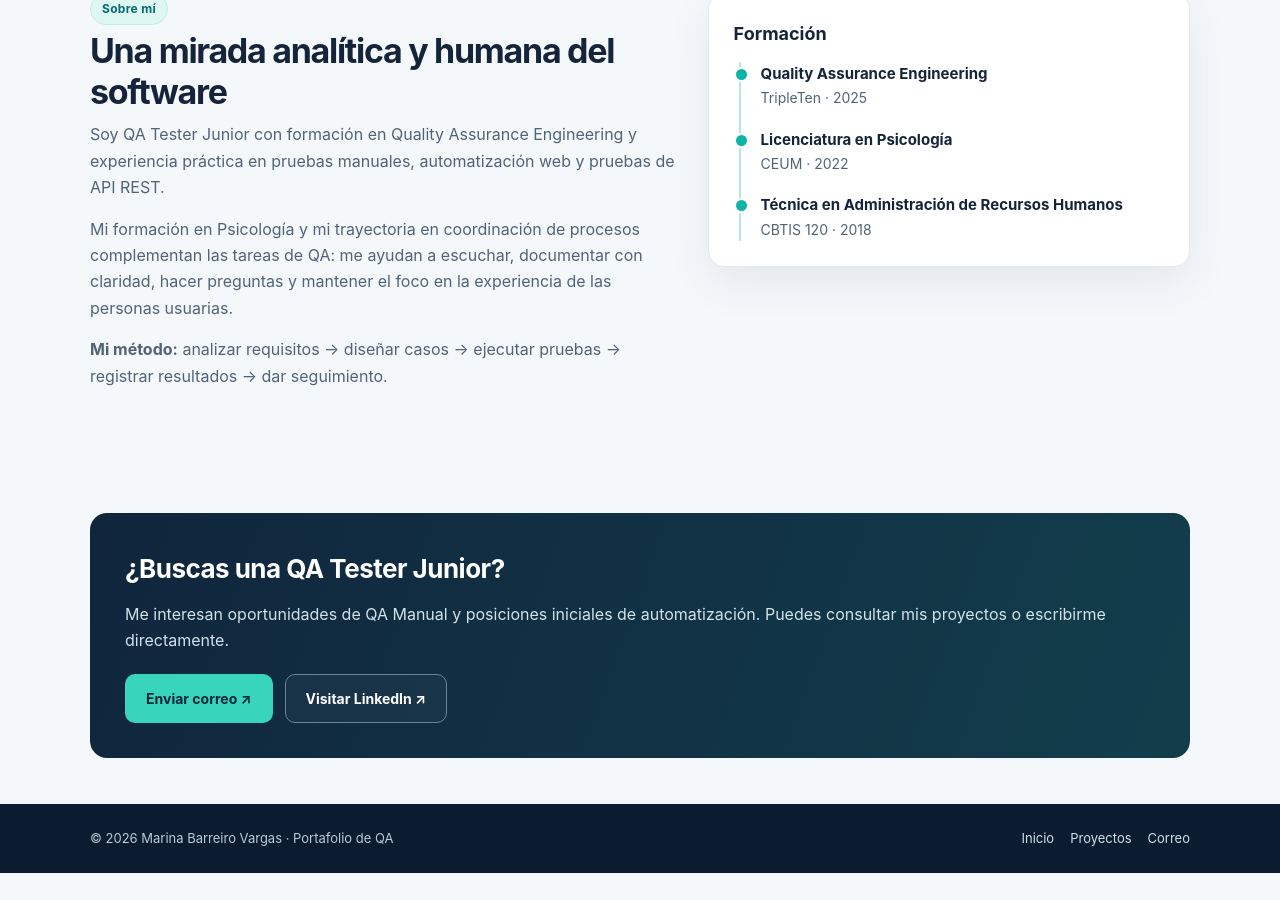
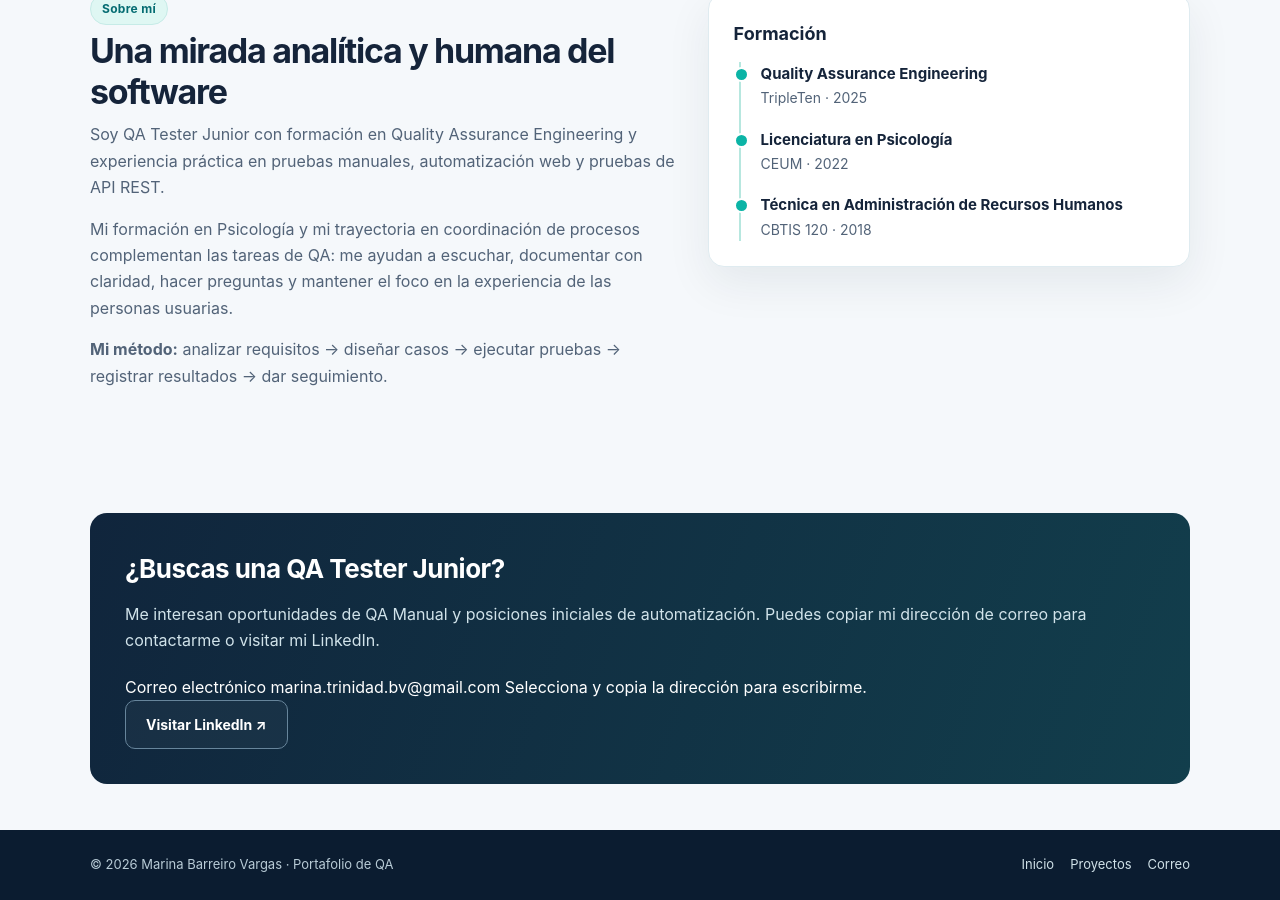
Before and after one commit to Chopiwix/Portafolio, a Jekyll site: the page built from index.md, in a window 1280 px wide and 900 px high, scrolled down 1702 px. Built offline with Jekyll 4.4.1, drawn with Linux system fonts in a browser that asks for light colours; before the commit the page ends 2575 px from its top, so only the background shows below that; some of the changed text lies outside the part shown.

Commit message:
fix(contact): mostrar correo visible y navegación funcional sin mailto

```diff
--- a/index.md
+++ b/index.md
@@ -14,7 +14,7 @@ permalink: /
       <div class="actions">
         <a class="button button-primary" href="{{ '/proyectos.html' | relative_url }}">Explorar proyectos <span aria-hidden="true">↗</span></a>
         <a class="button button-outline" href="https://github.com/Chopiwix" target="_blank" rel="noopener noreferrer">Ver GitHub ↗</a>
-        <a class="button button-outline" href="mailto:marina.trinidad.bv@gmail.com">Contactarme</a>
+        <a class="button button-outline" href="#contacto">Ver contacto ↓</a>
       </div>
     </div>
     <div class="avatar-wrap">
@@ -102,13 +102,17 @@ permalink: /
   </div>
 </section>
 
-<section class="section-small">
+<section class="section-small" id="contacto">
   <div class="container">
     <div class="dark-callout">
       <h2>¿Buscas una QA Tester Junior?</h2>
-      <p>Me interesan oportunidades de QA Manual y posiciones iniciales de automatización. Puedes consultar mis proyectos o escribirme directamente.</p>
+      <p>Me interesan oportunidades de QA Manual y posiciones iniciales de automatización. Puedes copiar mi dirección de correo para contactarme o visitar mi LinkedIn.</p>
+      <div class="contact-email-block">
+        <span class="contact-email-label">Correo electrónico</span>
+        <span class="contact-email">marina.trinidad.bv@gmail.com</span>
+        <span class="contact-email-hint">Selecciona y copia la dirección para escribirme.</span>
+      </div>
       <div class="actions">
-        <a class="button button-primary" href="mailto:marina.trinidad.bv@gmail.com">Enviar correo ↗</a>
         <a class="button button-outline" href="https://www.linkedin.com/in/marina-barreiro-vargas/" target="_blank" rel="noopener noreferrer">Visitar LinkedIn ↗</a>
       </div>
     </div>
```
